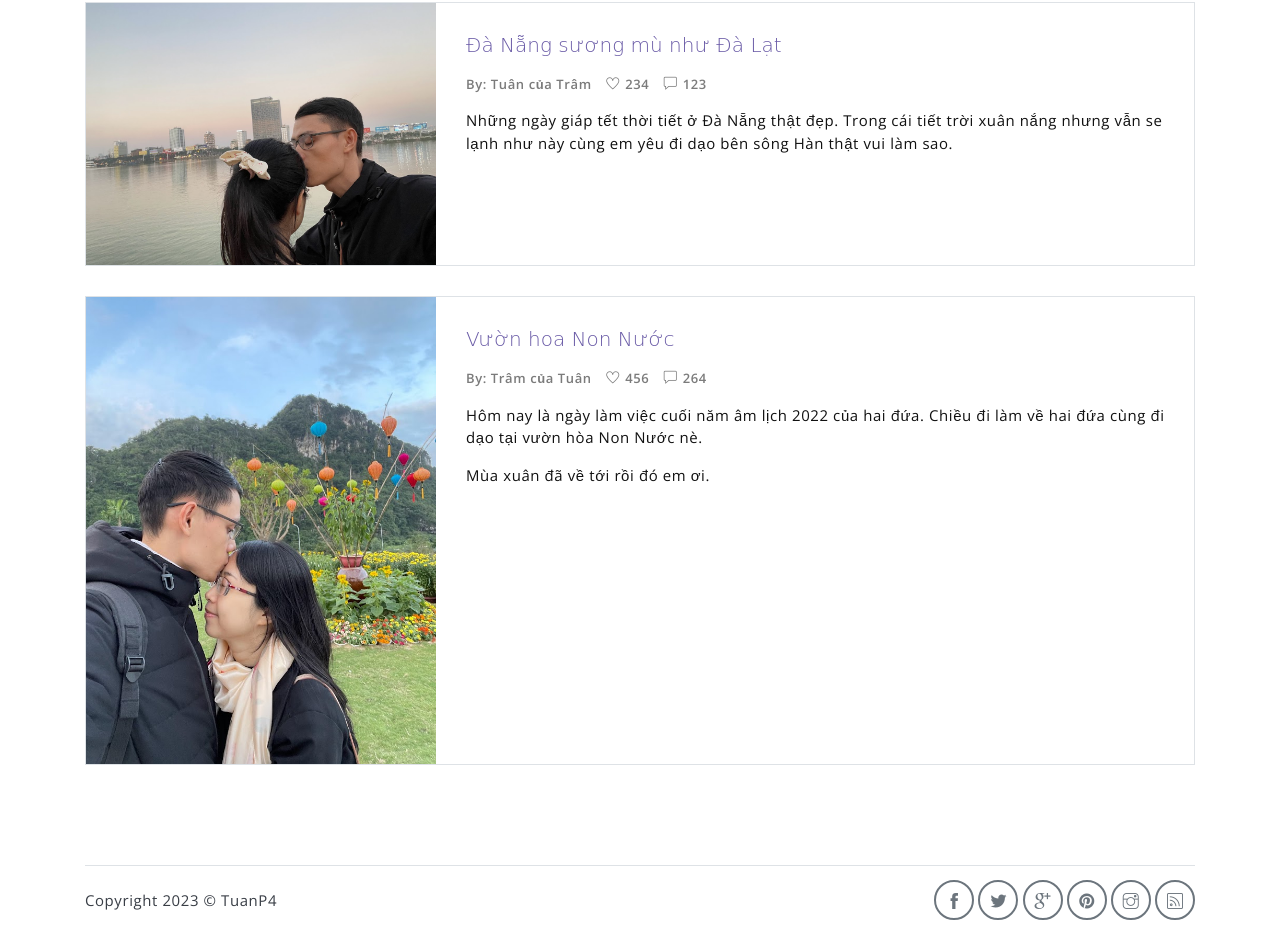
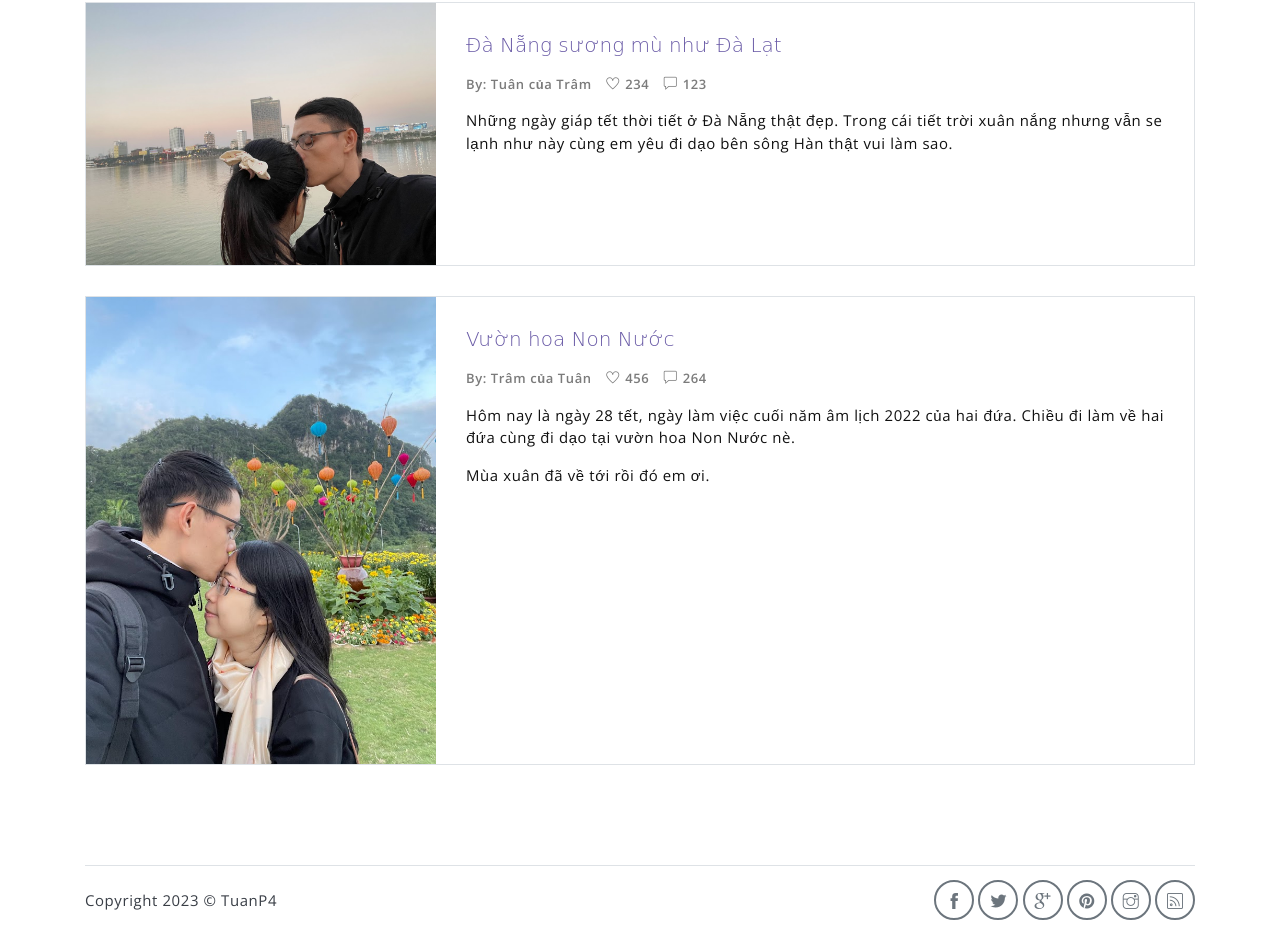
Before and after one commit to Tjonjumy/Tuan-and-Tram, a website: page index.html in a window 1280 px wide. Shown: the part 2793-3728 px from the top of the page. Drawn offline with nearby package versions, Linux system fonts and the light colour scheme; a web font is replaced by a local one.

Commit message:
Update index.html

```diff
--- a/index.html
+++ b/index.html
@@ -381,7 +381,7 @@
                         <a href="javascript:void(0)"><i class="ti-comment"></i> 264</a>
                     </p>
                     <p>
-                        Hôm nay là ngày làm việc cuối năm âm lịch 2022 của hai đứa. Chiều đi làm về hai đứa cùng đi dạo tại vườn hòa Non Nước nè.
+                        Hôm nay là ngày 28 tết, ngày làm việc cuối năm âm lịch 2022 của hai đứa. Chiều đi làm về hai đứa cùng đi dạo tại vườn hoa Non Nước nè.
                     </p>
                     <p>
                         Mùa xuân đã về tới rồi đó em ơi.
```
